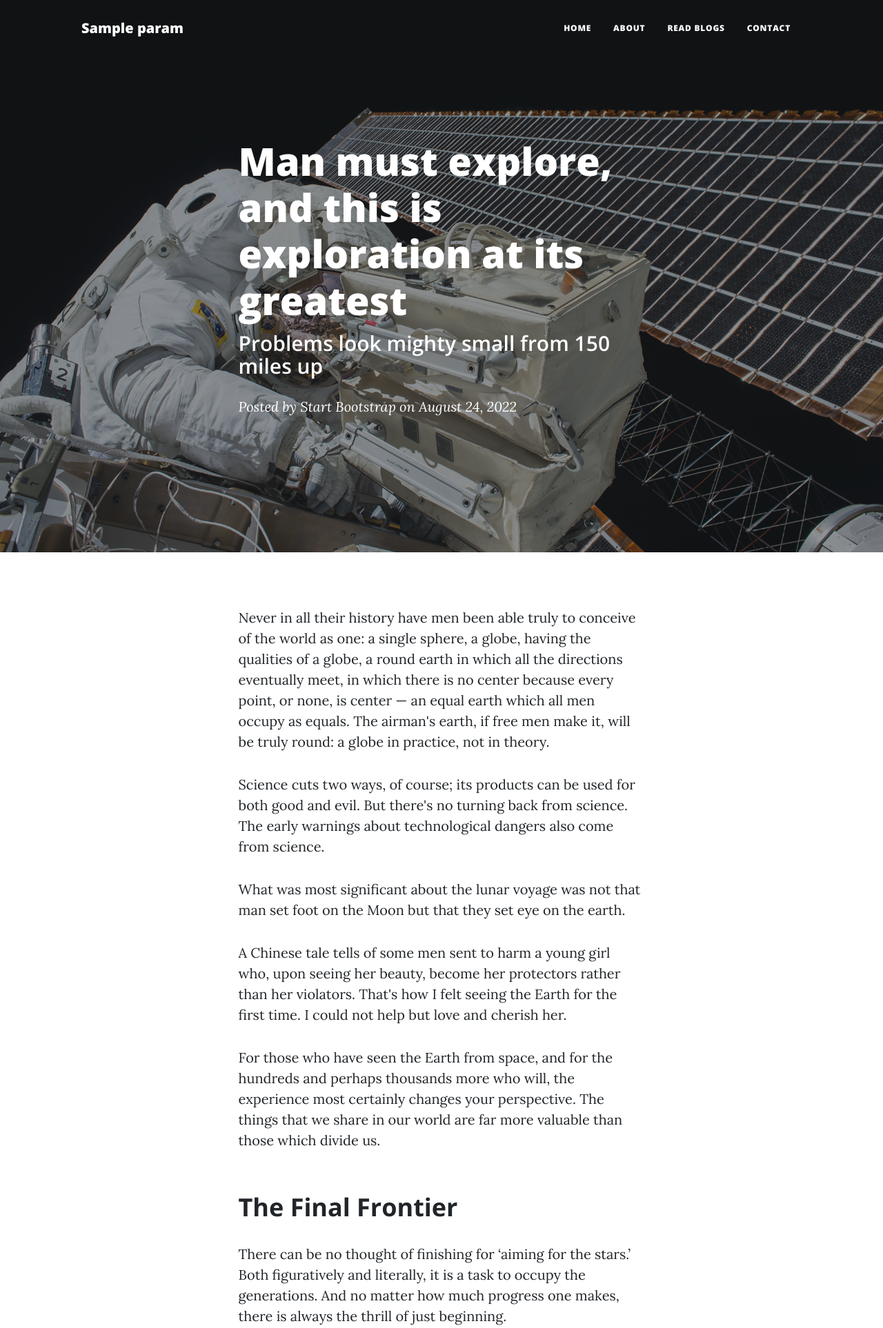
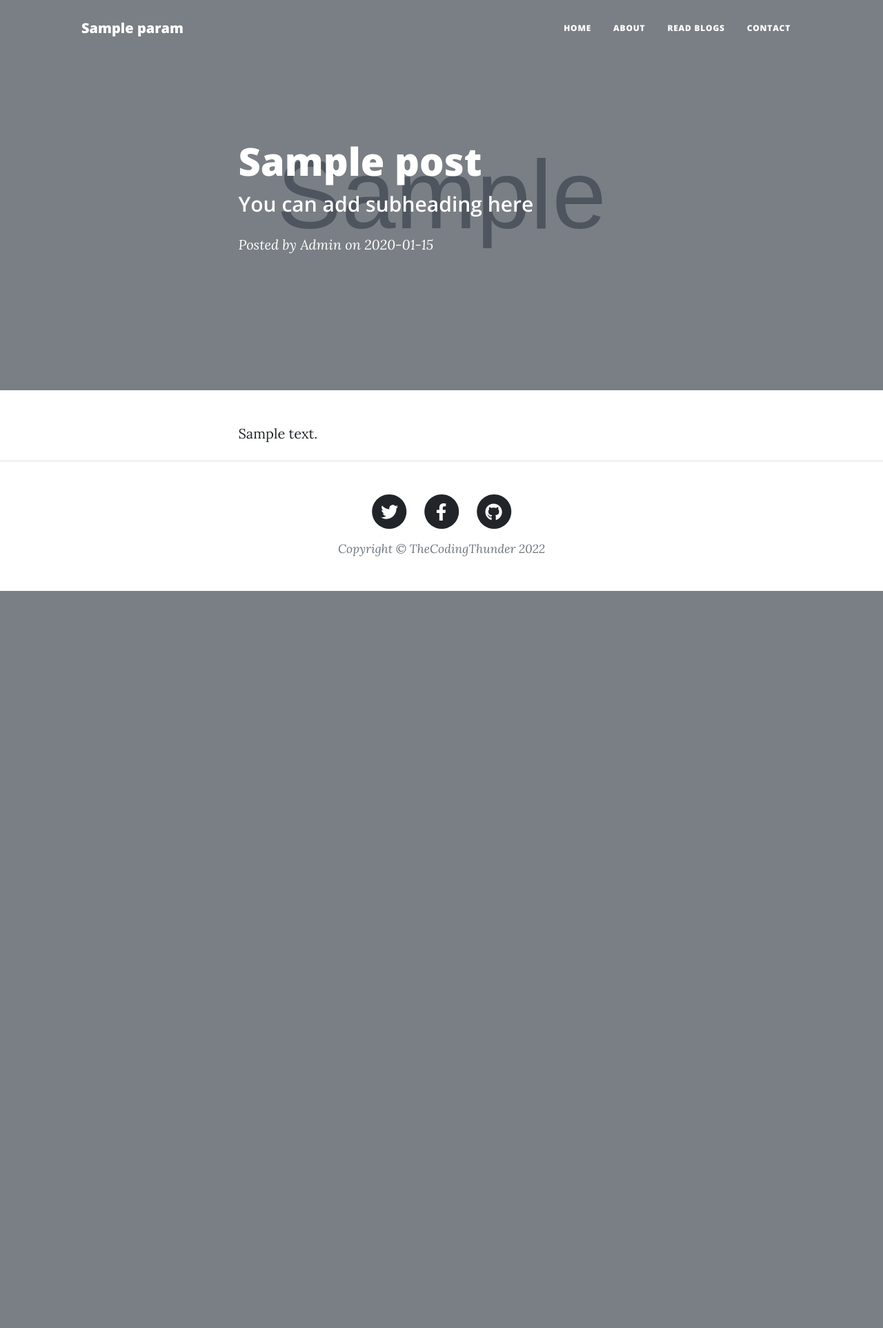
Before and after one commit to SumirVats2003/flask-tutorials, a Flask app: template templates/post.html in a window 1280 px wide. Shown: the top 1926 px of the page at 69% size. After the commit the page ends 857 px from the top, so only its background shows below. Run offline with Flask 2, Linux system fonts and the light colour scheme; tables that the repository leaves empty hold one stand-in row (values such as "Sample post"); the template is opened without the code that fills it: values that come from a table or form of the project are taken from there, most other values are stand-ins (such as "Sample title", 1, 10 or a date in 2020); grey boxes marked "Sample" are stand-in pictures; some libraries are stand-ins or nearby versions.

Commit message:
Connected blog posts with database

```diff
--- a/main.py
+++ b/main.py
@@ -36,6 +36,14 @@ class Contacts(db.Model):
     def __repr__(self):
         return f"User {self.name}"
 
+class Posts(db.Model):
+	sno = db.Column(db.Integer, primary_key=True)
+	title = db.Column(db.String(200), nullable=False)
+	slug = db.Column(db.String(25), nullable=False)
+	content = db.Column(db.String(20000), nullable=False)
+	date = db.Column(db.String(), nullable=True)
+	img_file = db.Column(db.String(100), nullable=True)
+
 @app.route("/")
 def index():
     return render_template('index.html', params=params)
@@ -44,9 +52,10 @@ def index():
 def about():
     return render_template('about.html', params=params)
 
-@app.route("/posts")
-def posts():
-    return render_template('post.html', params=params)
+@app.route("/posts/<string:post_slug>", methods = ['GET'])
+def posts(post_slug):
+	post = Posts.query.filter_by(slug=post_slug).first()
+	return render_template('post.html', params=params, post=post)
 
 @app.route("/contact", methods = ['GET', 'POST'])
 def contact():
--- a/templates/post.html
+++ b/templates/post.html
@@ -3,17 +3,19 @@
 {% block body %}
 
 <!-- Page Header-->
-<header class="masthead" style="background-image: url('{{ url_for('static', filename='assets/img/post-bg.jpg') }}') ">
+{% set fname = 'assets/img/' + post.img_file %}
+
+<header class="masthead" style="background-image: url('{{ url_for('static', filename=fname) }}') ">
 	<div class="container position-relative px-4 px-lg-5">
 		<div class="row gx-4 gx-lg-5 justify-content-center">
 			<div class="col-md-10 col-lg-8 col-xl-7">
 				<div class="post-heading">
-					<h1>Man must explore, and this is exploration at its greatest</h1>
-					<h2 class="subheading">Problems look mighty small from 150 miles up</h2>
+					<h1>{{ post.title }}</h1>
+					<h2 class="subheading">You can add subheading here</h2>
 					<span class="meta">
 						Posted by
-						<a href="#!">Start Bootstrap</a>
-						on August 24, 2022
+						<a href="#!">Admin</a>
+						on {{post.date}}
 					</span>
 				</div>
 			</div>
@@ -25,28 +27,7 @@
 	<div class="container px-4 px-lg-5">
 		<div class="row gx-4 gx-lg-5 justify-content-center">
 			<div class="col-md-10 col-lg-8 col-xl-7">
-				<p>Never in all their history have men been able truly to conceive of the world as one: a single sphere, a globe, having the qualities of a globe, a round earth in which all the directions eventually meet, in which there is no center because every point, or none, is center — an equal earth which all men occupy as equals. The airman's earth, if free men make it, will be truly round: a globe in practice, not in theory.</p>
-				<p>Science cuts two ways, of course; its products can be used for both good and evil. But there's no turning back from science. The early warnings about technological dangers also come from science.</p>
-				<p>What was most significant about the lunar voyage was not that man set foot on the Moon but that they set eye on the earth.</p>
-				<p>A Chinese tale tells of some men sent to harm a young girl who, upon seeing her beauty, become her protectors rather than her violators. That's how I felt seeing the Earth for the first time. I could not help but love and cherish her.</p>
-				<p>For those who have seen the Earth from space, and for the hundreds and perhaps thousands more who will, the experience most certainly changes your perspective. The things that we share in our world are far more valuable than those which divide us.</p>
-				<h2 class="section-heading">The Final Frontier</h2>
-				<p>There can be no thought of finishing for ‘aiming for the stars.’ Both figuratively and literally, it is a task to occupy the generations. And no matter how much progress one makes, there is always the thrill of just beginning.</p>
-				<p>There can be no thought of finishing for ‘aiming for the stars.’ Both figuratively and literally, it is a task to occupy the generations. And no matter how much progress one makes, there is always the thrill of just beginning.</p>
-				<blockquote class="blockquote">The dreams of yesterday are the hopes of today and the reality of tomorrow. Science has not yet mastered prophecy. We predict too much for the next year and yet far too little for the next ten.</blockquote>
-				<p>Spaceflights cannot be stopped. This is not the work of any one man or even a group of men. It is a historical process which mankind is carrying out in accordance with the natural laws of human development.</p>
-				<h2 class="section-heading">Reaching for the Stars</h2>
-				<p>As we got further and further away, it [the Earth] diminished in size. Finally it shrank to the size of a marble, the most beautiful you can imagine. That beautiful, warm, living object looked so fragile, so delicate, that if you touched it with a finger it would crumble and fall apart. Seeing this has to change a man.</p>
-				<a href="#!"><img class="img-fluid" src="assets/img/post-sample-image.jpg" alt="..." /></a>
-				<span class="caption text-muted">To go places and do things that have never been done before – that’s what living is all about.</span>
-				<p>Space, the final frontier. These are the voyages of the Starship Enterprise. Its five-year mission: to explore strange new worlds, to seek out new life and new civilizations, to boldly go where no man has gone before.</p>
-				<p>As I stand out here in the wonders of the unknown at Hadley, I sort of realize there’s a fundamental truth to our nature, Man must explore, and this is exploration at its greatest.</p>
-				<p>
-					Placeholder text by
-					<a href="http://spaceipsum.com/">Space Ipsum</a>
-					&middot; Images by
-					<a href="https://www.flickr.com/photos/nasacommons/">NASA on The Commons</a>
-				</p>
+				{{ post.content }}
 			</div>
 		</div>
 	</div>
```
